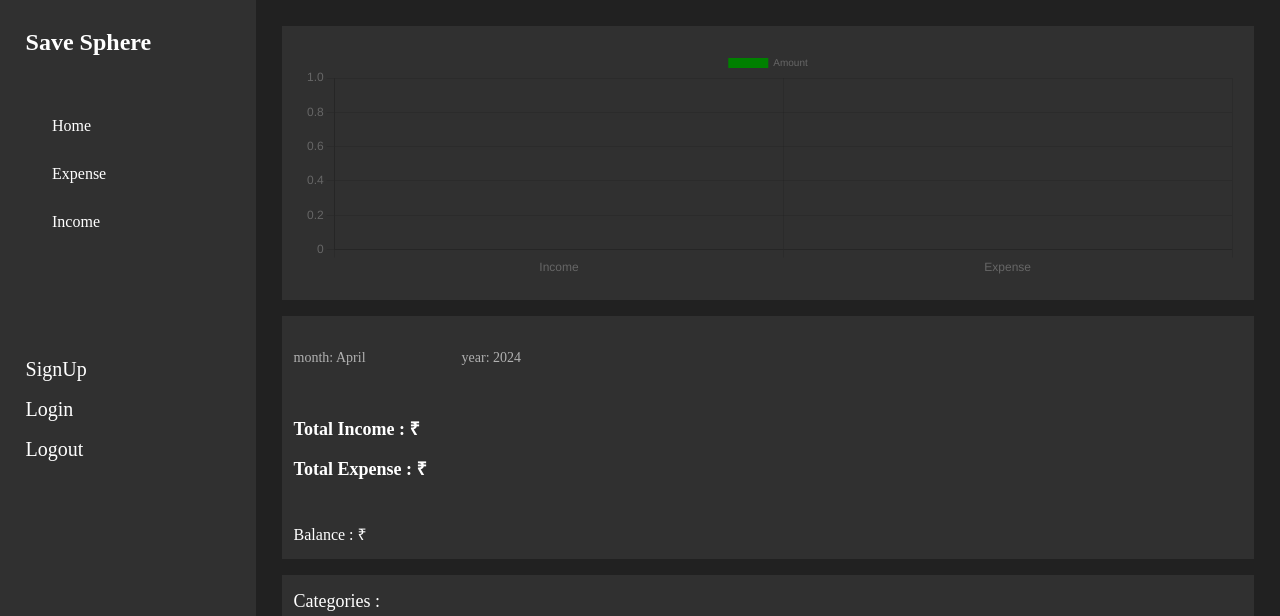
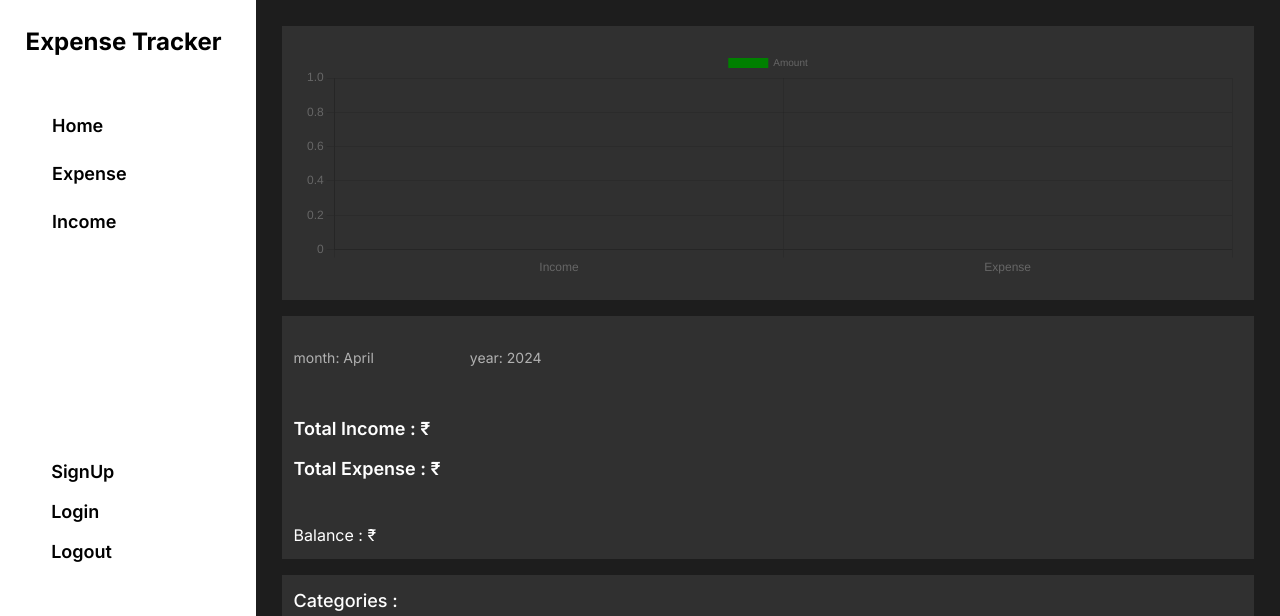
Before and after one commit to ayush-mange/Expense-Tracker, a React (Create React App) app: page / in a window 1280 px wide. Shown: the top 616 px of the page. Built offline with nearby package versions, Linux system fonts and the light colour scheme; no server answers.

Commit message:
UI Update

```diff
--- a/public/index.html
+++ b/public/index.html
@@ -16,6 +16,7 @@
       user's mobile device or desktop. See https://developers.google.com/web/fundamentals/web-app-manifest/
     -->
     <link rel="manifest" href="%PUBLIC_URL%/manifest.json" />
+    <link rel="stylesheet" href="https://fonts.googleapis.com/css2?family=Inter:wght@400;500;600;700&display=swap">
     <!--
       Notice the use of %PUBLIC_URL% in the tags above.
       It will be replaced with the URL of the `public` folder during the build.
--- a/src/components/sidebar/sidebar.tsx
+++ b/src/components/sidebar/sidebar.tsx
@@ -1,6 +1,7 @@
 import React, { useState } from "react";
 import { Link, useNavigate } from "react-router-dom";
 import { useUserAuth } from "../../context/UserAuthContext";
+import closeIcon from '../../Assets/Close 1.png';
 
 const Sidebar = () => {
     const [isSidebarOpen, setIsSidebarOpen] = useState(false);
@@ -29,37 +30,37 @@ const Sidebar = () => {
 >
     {/* Use an image instead of text */}
     {isSidebarOpen ? (
-        <img src="" alt="Close icon" />
+        <img src={require("../../Assets/Close 1.png")} alt="Close icon" className="h-8 w-8 ml-[250px] mt-6"/>
     ) : (
-        <img src="/path_to_menu_icon" alt="Menu icon" />
+        <img src={require("../../Assets/burger menu button.png")} alt="Menu icon" className="h-8 w-8 ml-[25px] mt-4"/>
     )}
 </button>
 
-            <div className={`${isSidebarOpen ? "translate-x-0" : "-translate-x-full md:translate-x-0"} bg-[#303030] w-[80%] md:w-[20%] overflow-y-auto h-full fixed text-custom-dark flex flex-col transition-transform duration-300 ease-in-out ${currentPath === "/login" && 'hidden'} ${currentPath === "/register" && 'hidden'}`}>
-                <div className="text-white text-2xl font-semibold justify-center items-center gap-6 ml-[10%] mt-[10%]">
-                    Save Sphere
+            <div className={`${isSidebarOpen ? "translate-x-0" : "-translate-x-full md:translate-x-0"} bg-[white] w-[80%] md:w-[20%] overflow-y-auto h-full fixed text-custom-dark flex flex-col transition-transform duration-300 ease-in-out ${currentPath === "/login" && 'hidden'} ${currentPath === "/register" && 'hidden'}`}>
+                <div className="text-#1D1D1D text-2xl font-bold justify-center items-center gap-6 ml-[10%] mt-[10%]">
+                    Expense Tracker
                 </div>
 
-                <div className="mt-[5%] cursor-pointer p-8">
-                    <li className="text-white h-12 flex flex-row items-center gap-6 p-5 rounded-xl font-medium text-base hover:text-lg">
+                <div className="mt-[5%]  cursor-pointer p-8">
+                    <li className="text-#1D1D1D h-12 flex flex-row items-center gap-6 p-5 rounded-xl text-lg font-semibold text-base hover:text-xl font-sans">
                         <Link to="/">Home</Link>
                     </li>
-                    <li className="text-white h-12 flex flex-row items-center gap-6 p-5 rounded-xl font-medium text-base hover:text-lg">
+                    <li className="text-#1D1D1D h-12 flex flex-row items-center gap-6 p-5 rounded-xl text-lg font-semibold text-base hover:text-xl">
                         <Link to="/expense">Expense</Link>
                     </li>
-                    <li className="text-white h-12 flex flex-row items-center gap-6 p-5 rounded-xl font-medium text-base hover:text-lg">
+                    <li className="text-#1D1D1D h-12 flex flex-row items-center gap-6 p-5 rounded-xl text-lg  font-semibold text-base hover:text-xl">
                         <Link to="/income">Income</Link>
                     </li>
                 </div>
 
-                <div className="ml-[10%] mt-[30%] flex flex-col justify-center gap-3 text-white">
-                    <div className="font-medium text-xl cursor-pointer hover:text-[#ccc8c8]">
+                <div className="ml-[20%] mt-[70%] flex flex-col justify-center gap-3 text-#1D1D1D">
+                    <div className="font-medium text-lg font-semibold cursor-pointer hover:text-xl">
                         <Link to="/register">SignUp</Link>
                     </div>
-                    <div className="font-medium text-xl cursor-pointer hover:text-[#ccc8c8]">
+                    <div className="font-medium text-lg font-semibold cursor-pointer hover:text-xl">
                         <Link to="/login">Login</Link>
                     </div>
-                    <div className="font-medium text-xl cursor-pointer hover:text-[#ccc8c8]" onClick={handleLogout}>
+                    <div className="font-medium text-lg font-semibold cursor-pointer hover:text-xl" onClick={handleLogout}>
                         Logout
                     </div>
                 </div>
--- a/src/index.css
+++ b/src/index.css
@@ -4,8 +4,8 @@
 
 body {
   margin: 0;
-  font-family: 'Poppins';
-  background-color: #212121;
+  font-family: 'Inter';
+  background-color: #1d1d1d;
 }
 
 code {
--- a/tailwind.config.js
+++ b/tailwind.config.js
@@ -4,6 +4,9 @@ module.exports = {
     "./src/**/*.{js,jsx,ts,tsx}",
   ],
   theme: {
+    fontFamily: {
+      sans: ['Inter', 'sans-serif'],
+    },
     extend: {},
   },
   plugins: [],
```
